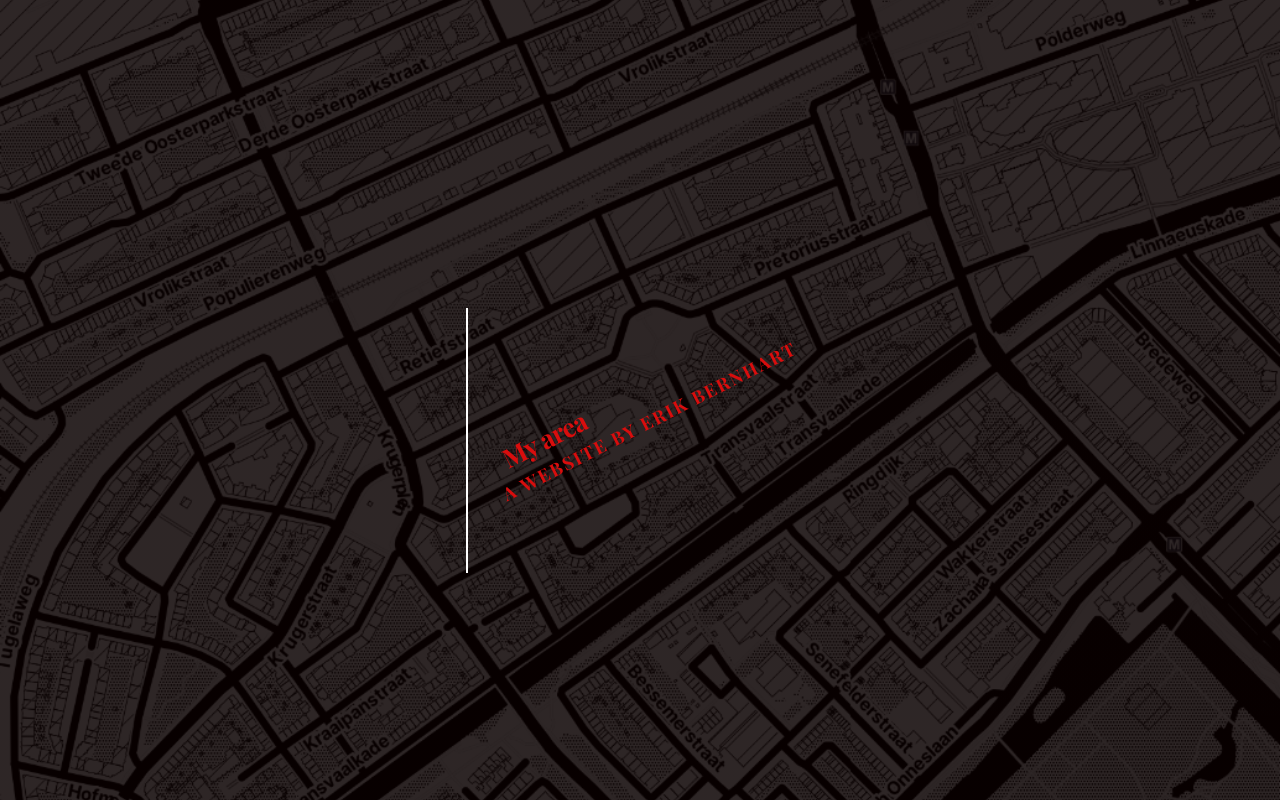
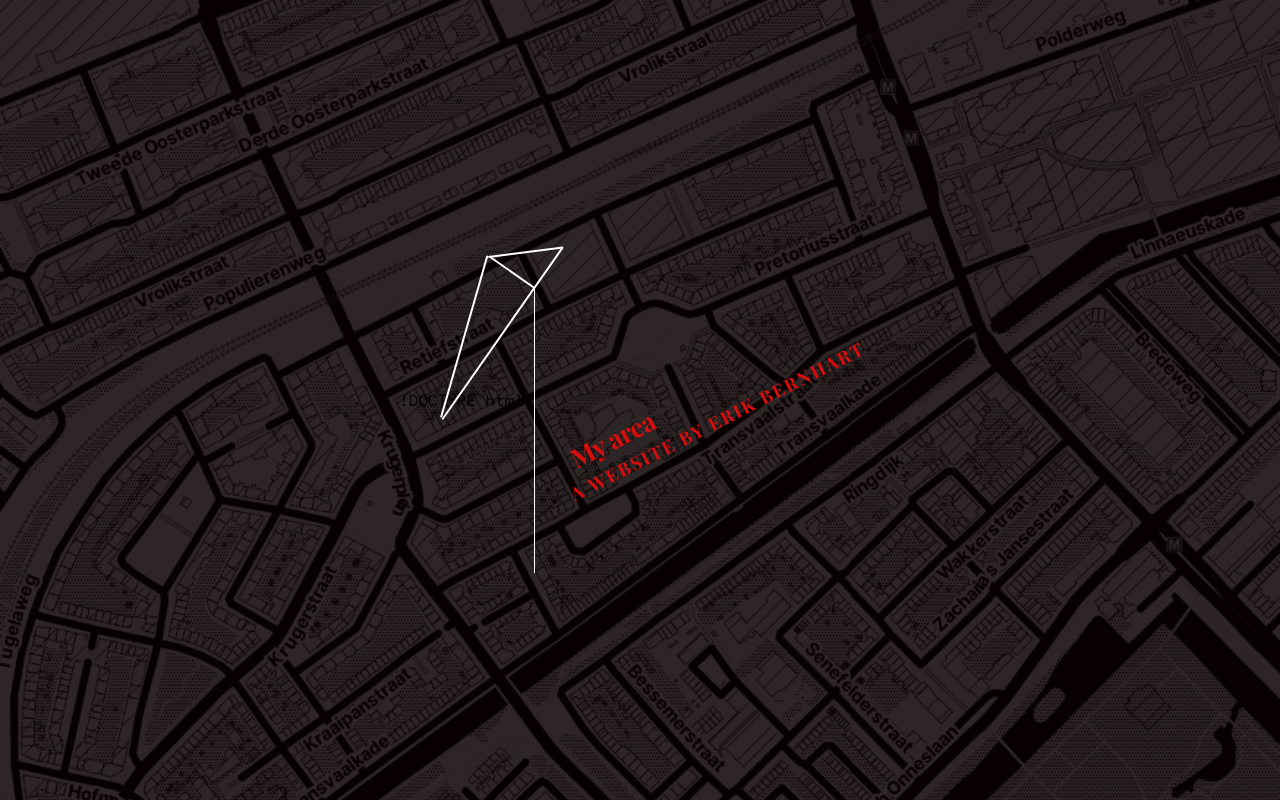
Before and after one commit to Erikbernhart/d3repo, a plain HTML site: page homepage.html in a window 1280 px wide. Drawn offline with nearby package versions, Linux system fonts and the light colour scheme.

Commit message:
crane animation

```diff
--- a/homepage.html
+++ b/homepage.html
@@ -1,11 +1,11 @@
-<!DOCTYPE html>
+!DOCTYPE html>
 <html lang="en">
 <head>
-
 <script src="https://cdnjs.cloudflare.com/ajax/libs/d3/7.9.0/d3.min.js"></script>
 <link href="https://fonts.googleapis.com/css2?family=Playfair+Display:wght@700&family=DM+Mono:wght@400;500&display=swap" rel="stylesheet"/>
 <style>
   *, *::before, *::after { box-sizing: border-box; margin: 0; padding: 0; }
+
   body {
     background:
       linear-gradient(rgba(9, 0, 0, 0.85), rgba(9, 0, 0, 0.85)),
@@ -38,28 +38,153 @@
     transform: rotate(-27deg);
   }
 
+  /* ── CARD ── */
   .card {
     position: relative;
     padding-left: 20px;
   }
 
-.card::before {
-  content: '';
+  /* ── VERTICAL MAST ── */
+  .crane-wrap {
     position: absolute;
     left: 0;
-  top: -60px;
-  height: calc(100% + 200px);
+    top: -80px;
+    height: calc(100% + 220px);
+    width: 0;
+  }
+
+  .mast {
+    position: absolute;
+    left: 0;
+    top: 0;
     width: 1.5px;
+    height: 100%;
     background: white;
-  transition: left 0.4s ease;
   }
-.card:hover::before {
-  left: 400px;  /* adjust to move it to the right of your text */
+
+  /* ── CRANE HEAD (rotates) ── */
+  /*
+    Origin is at the mast top.
+    Start: jib pointing upper-left  → rotate(-55deg)
+    Hover: jib pointing upper-right → rotate(55deg)
+
+    The head is a cross:
+      • Long jib arm  (left side of the bar = main boom)
+      • Short counter-weight arm (right side)
+      • A diagonal back-stay cable from jib tip to mast
+  */
+  .crane-head {
+    position: absolute;
+    top: 0;
+    left: 0;
+    width: 0;
+    height: 0;
+    transform-origin: 0 0;          /* rotate around the mast top */
+    transform: rotate(-55deg);
+    transition: transform 1.1s cubic-bezier(0.45, 0.05, 0.55, 0.95);
+  }
+
+  .card:hover .crane-head {
+    transform: rotate(55deg);
+  }
+
+  /* Horizontal boom bar */
+  .boom {
+    position: absolute;
+    top: 0;
+    /* long side goes left (negative), short goes right */
+    left: -160px;
+    width: 210px;          /* 160 left + 50 right */
+    height: 1.5px;
+    background: white;
+    transform: translateY(-0.75px);  /* centre on origin */
+  }
+
+  /* Diagonal back-stay: from jib tip (–160, 0) up to a point above origin (0, –55) */
+  .backstay {
+    position: absolute;
+    top: 0;
+    left: 0;
+    width: 1.5px;
+    height: 170px;
+    background: white;
+    transform-origin: 0 0;
+    /* angle = atan(160/55) ≈ 71deg, pointing upper-left */
+    transform: rotate(calc(-90deg + atan2(55px, 160px)));
+  }
+
+  /* We can fake atan2 with a known value: angle ≈ -71deg from vertical */
+  /* Let's just use a fixed calculated value */
+  .backstay {
+    width: 170px;       /* hypotenuse ≈ sqrt(160²+55²) ≈ 169 */
+    height: 1.5px;
+    transform: translateY(-0.75px) rotate(calc(-180deg + 19deg));
+    /* pointing from origin to jib tip at (-160, 0)
+       but lifted so cable goes to (-160, 0) and a pylon at (0, -55)
+       We'll just eyeball: from origin go upper-left at ~-160deg */
+    transform: translateY(-0.75px) rotate(-161deg);
+  }
+
+  /* Pylon stub (short vertical above mast top, like the king post) */
+  .kingpost {
+    position: absolute;
+    left: 0;
+    top: -55px;
+    width: 1.5px;
+    height: 55px;
+    background: white;
+    transform: translateX(-0.75px);
+  }
+
+  /* Stay from king-post top to jib tip */
+  .stay-jib {
+    position: absolute;
+    top: -55px;
+    left: 0;
+    /* goes from (0,-55) to (-160, 0) */
+    width: 168px;   /* sqrt(160²+55²) */
+    height: 1.5px;
+    background: white;
+    transform-origin: 0 0;
+    /* angle: atan2(55, 160) ≈ 19deg, going down-left → 180-19 = 161deg */
+    transform: translateY(-0.75px) rotate(161deg);
+  }
+
+  /* Stay from king-post top to counter-weight tip */
+  .stay-cw {
+    position: absolute;
+    top: -55px;
+    left: 0;
+    width: 75px;   /* sqrt(50²+55²) ≈ 74 */
+    height: 1.5px;
+    background: white;
+    transform-origin: 0 0;
+    /* goes down-right: atan2(55,50)≈47.7deg → down-right = 180-47.7=no…
+       from (0,-55) to (50,0) → dx=50, dy=55 → angle from east = atan2(55,50)≈47.7deg */
+    transform: translateY(-0.75px) rotate(47.7deg);
+  }
+
+  /* ── TEXT CONTENT ── */
+  .header {
+    position: relative;
+    z-index: 1;
   }
 </style>
 </head>
 <body>
   <div class="card">
+
+    <!-- crane structure -->
+    <div class="crane-wrap">
+      <div class="mast"></div>
+      <div class="crane-head">
+        <div class="boom"></div>
+        <div class="kingpost"></div>
+        <div class="stay-jib"></div>
+        <div class="stay-cw"></div>
+      </div>
+    </div>
+
     <div class="header">
       <div class="title">My area</div>
       <div class="subtitle">a Website by Erik Bernhart</div>
```
Lines whose indentation alone changed are shown as unchanged.
